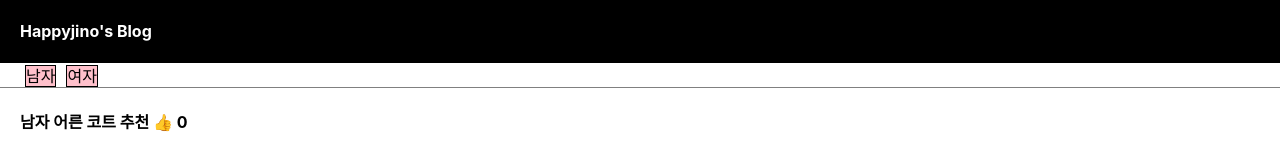
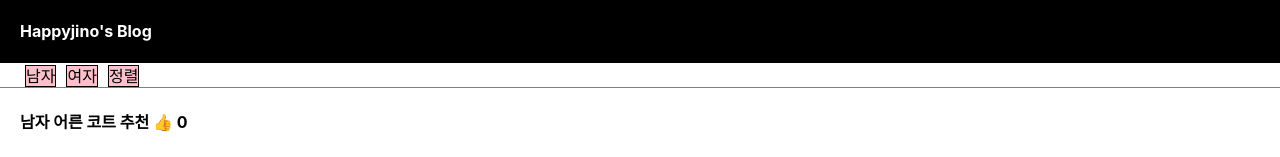
Before and after one commit to happyjino/react-study, a React (Create React App) app in the folder blog/: page / in a window 1280 px wide. Shown: the top 157 px of the page. Built offline with nearby package versions, Linux system fonts and the light colour scheme.

Commit message:
코딩애플 - 리액트 5강 / array.sort()

```diff
--- a/blog/src/App.js
+++ b/blog/src/App.js
@@ -7,7 +7,7 @@ function App() {
 
   // let post = '강남 우동 맛집'; // 서버에서 받아올 내용
   let [visitor, setVisitor] = useState('남자')
-  let [글제목, setTitle1] = useState(['어른 코트 추천', '아이 코트 추천', '학생 코트 추천']);
+  let [글제목, setTitle] = useState(['어른 코트 추천', '아이 코트 추천', '학생 코트 추천']);
   let [like, setLike] = useState(0);
 
   return (
@@ -18,6 +18,11 @@ function App() {
       <div className="visitor">
         <span onClick={()=>{setVisitor('남자')}}>남자</span>
         <span onClick={()=>{setVisitor('여자')}}>여자</span>
+        <span onClick={()=>{ // 5강 숙제!!
+          let copy = [...글제목];
+          copy.sort();
+          setTitle(copy);
+        }}>정렬</span>
       </div>
       <div className="list">
         <h4>{ visitor } { 글제목[0] } <span onClick={ ()=>{setLike(like+1)} }>👍</span> {like} </h4>
```
